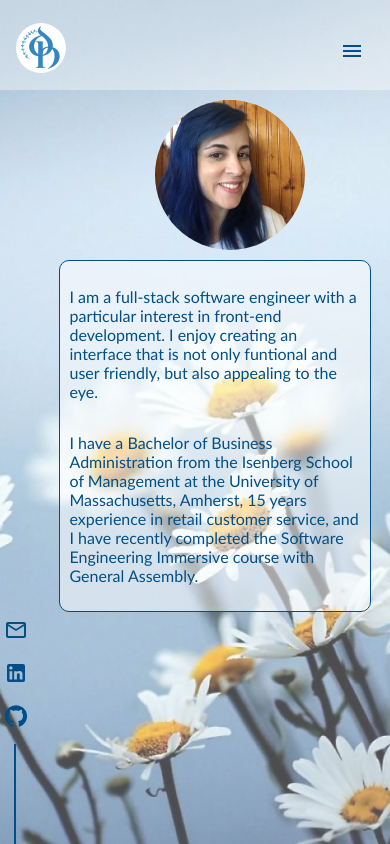
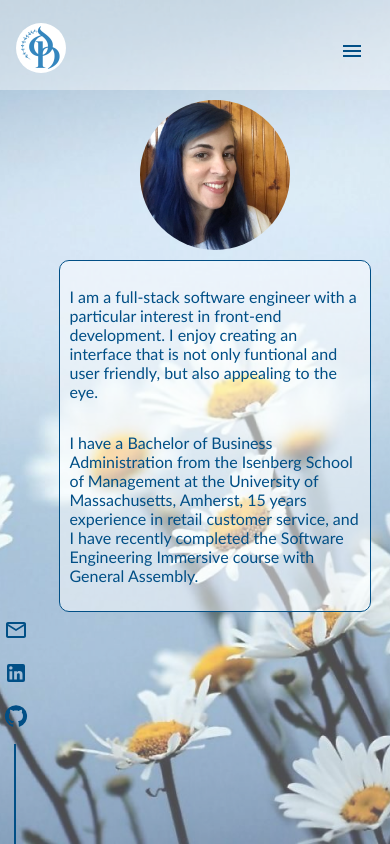
Before and after one commit to danianise/Portfolio, a React (Create React App) app: page /about in a window 390 px wide. Built offline with nearby package versions, Linux system fonts and the light colour scheme.

Commit message:
centered image on about page mobile

```diff
--- a/src/css/About.css
+++ b/src/css/About.css
@@ -41,5 +41,6 @@
         width: 150px;
         height: 150px;
         align-self: center;
+        margin: 10px 0 0 0;
     }
 }
```
